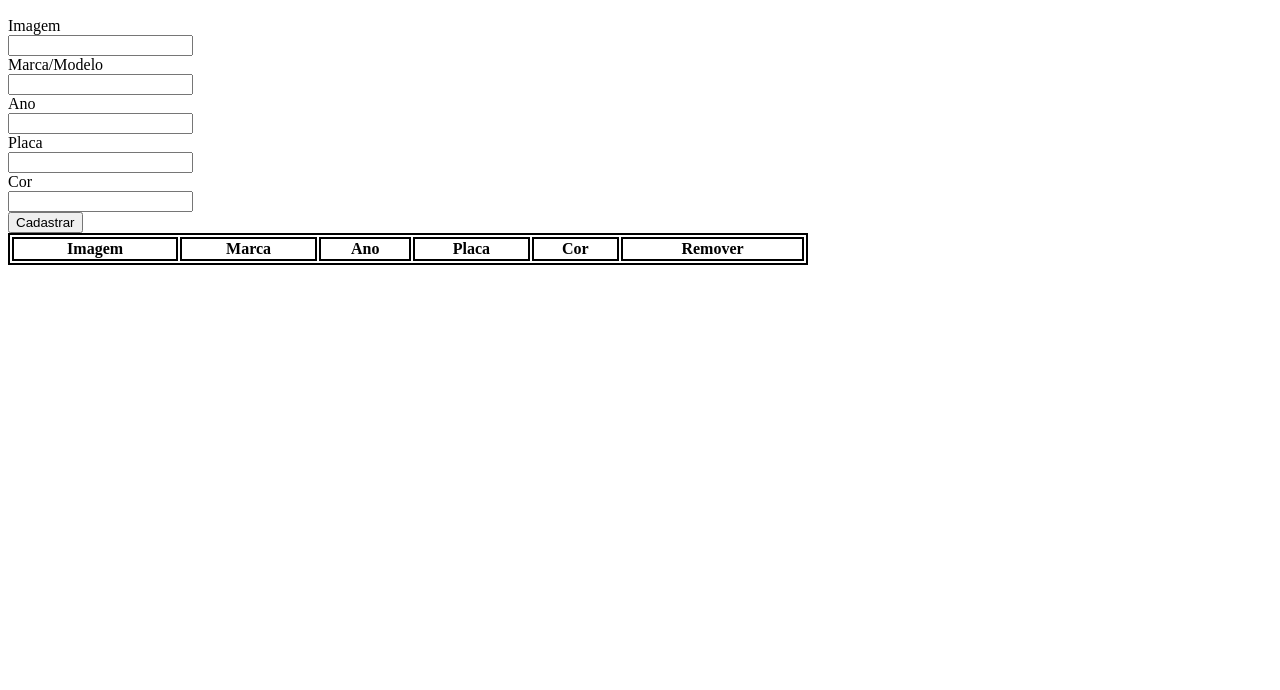
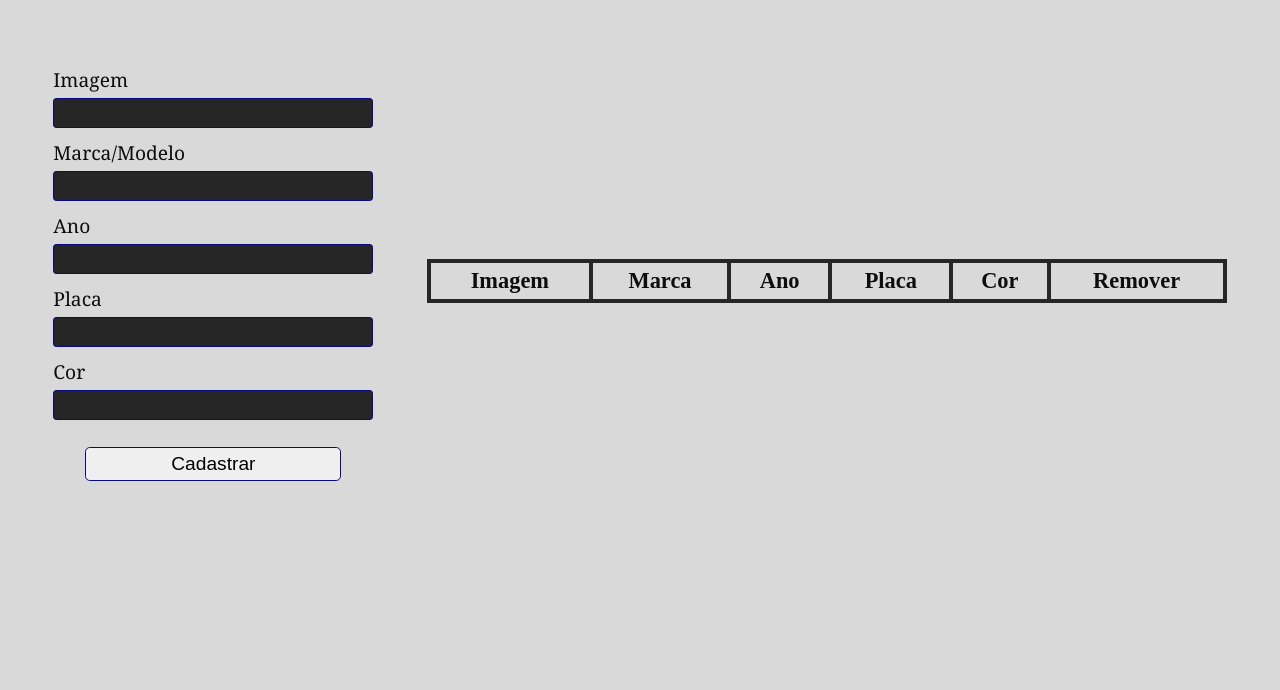
Before and after one commit to DouglasPds/CatalogoDeCarros, a website: page index.html in a window 1280 px wide. Shown: the part 110-800 px from the top of the page. Drawn offline with Linux system fonts and the light colour scheme; no server answers.

Commit message:
Alterações no estilo

```diff
--- a/index.html
+++ b/index.html
@@ -4,47 +4,38 @@
   <meta charset="UTF-8">
   <meta name="viewport" content="width=device-width, initial-scale=1.0">
   <title>Locadora de carros</title>
-  <style>
-    img {
-      max-width: 200px;
-    }
-    table {
-      width: 800px;
-    }
-    label {
-      display:block;
-    }
-
-    table, th, td {
-      text-align: center;
-      border: 2px solid black;
-    }
-  </style>
+  <link rel="stylesheet" href="style.css">
 </head>
 <body>
+  <header>
     <h1 data-js="nome">Nome</h1>
     <h2 data-js="telefone">Telefone</h2>
+  </header>
 
-  <form action="">
-    <div>
+  <div class="container">
+
+    <section>
+      <form action="" class="form">
         <label for="imagem">Imagem</label>
-      <input data-js="imagem" type="text" id="imagem" required>
-    </div>
-    <div>
+        <input data-js="imagem" autocomplete="off" type="text" id="imagem" required>
+
         <label for="marca">Marca/Modelo</label>
-      <input data-js="marca" type="text" id="marca" required>
+        <input data-js="marca" autocomplete="off" type="text" id="marca" required>
+
         <label for="ano">Ano</label>
-      <input data-js="ano" type="text" id="ano" required>
-    </div>
-    <div>
+        <input data-js="ano" autocomplete="off" type="text" id="ano" required>
+
         <label for="placa">Placa</label>
-      <input data-js="placa" type="text" id="placa" required>
+        <input data-js="placa" autocomplete="off" type="text" id="placa" required>
+
         <label for="cor">Cor</label>
-      <input data-js="cor" type="text" id="cor" required>
-    </div>
+        <input data-js="cor" autocomplete="off" type="text" id="cor" required>
+
         <button data-js="button">Cadastrar</button>
       </form>
+    </section>
 
+    <section>
       <table>
         <thead>
           <th>Imagem</th>
@@ -57,6 +48,11 @@
         <tbody data-js="tbody">
         </tbody>
       </table>
+    </section>
+
+  </div>
+
+
   <script src="catalogo.js"></script>
 </body>
 </html>
--- /dev/null
+++ b/style.css
@@ -0,0 +1,87 @@
+* {
+  margin: 0;
+  padding: 0;
+  box-sizing: border-box;
+}
+
+body {
+  background: #d9d9d9;
+  color: #0d0d0d;
+}
+
+img {
+  max-width: 200px;
+}
+
+header {
+  display: flex;
+  height: 6rem;
+  align-items: center;
+  justify-content: space-around;
+  border-bottom: 1px solid black;
+}
+
+.container {
+  margin-top: 5rem;
+  display: flex;
+  align-items: center;
+  justify-content: space-evenly;
+  flex-wrap: wrap;
+}
+
+form {
+  display: flex;
+  flex-direction: column;
+}
+
+label {
+  font-size: 1.2rem;
+  font-family: Georgia, "Times New Roman", Times, serif;
+  margin-bottom: 0.3rem;
+}
+
+input {
+  width: 20rem;
+  margin-bottom: 0.7rem;
+  padding: 5px 10px;
+  border-radius: 0.2rem;
+  border: 1px solid #09087f;
+  outline: none;
+  font-size: 1rem;
+  background: #262626;
+  color: #f2f2f2;
+}
+
+section button {
+  align-self: center;
+  margin-top: 1rem;
+  margin-bottom: 1rem;
+  padding: 5px 10px;
+  width: 80%;
+  outline: none;
+  border: 1px solid #09087f;
+  border-radius: 0.3rem;
+  font-size: 1.2rem;
+}
+
+table {
+  width: 50rem;
+  border-collapse: collapse;
+}
+
+table,
+th,
+td {
+  text-align: center;
+  border: 4px solid #262626;
+  padding: 5px 10px;
+}
+
+th {
+  height: 40px;
+  font-size: 1.4rem;
+}
+
+td {
+  font-size: 1.2rem;
+}
```
Lines whose indentation alone changed are shown as unchanged.
